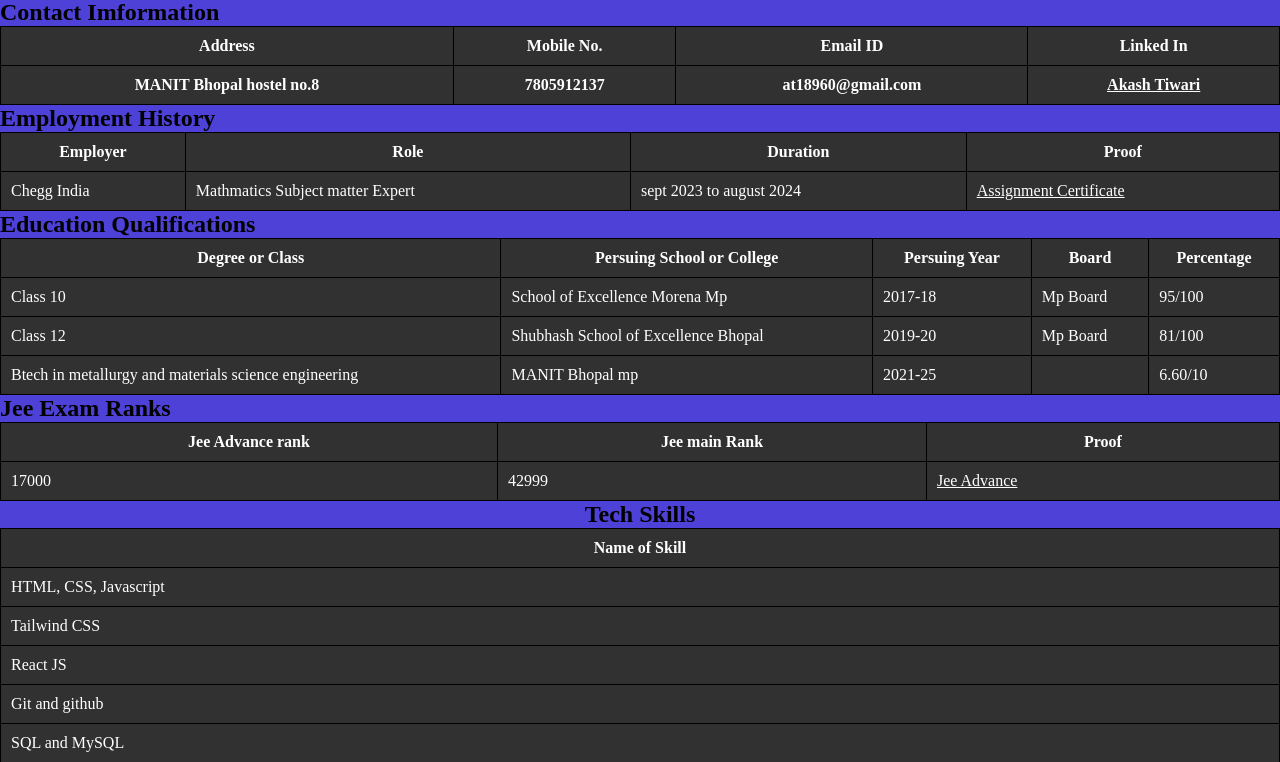
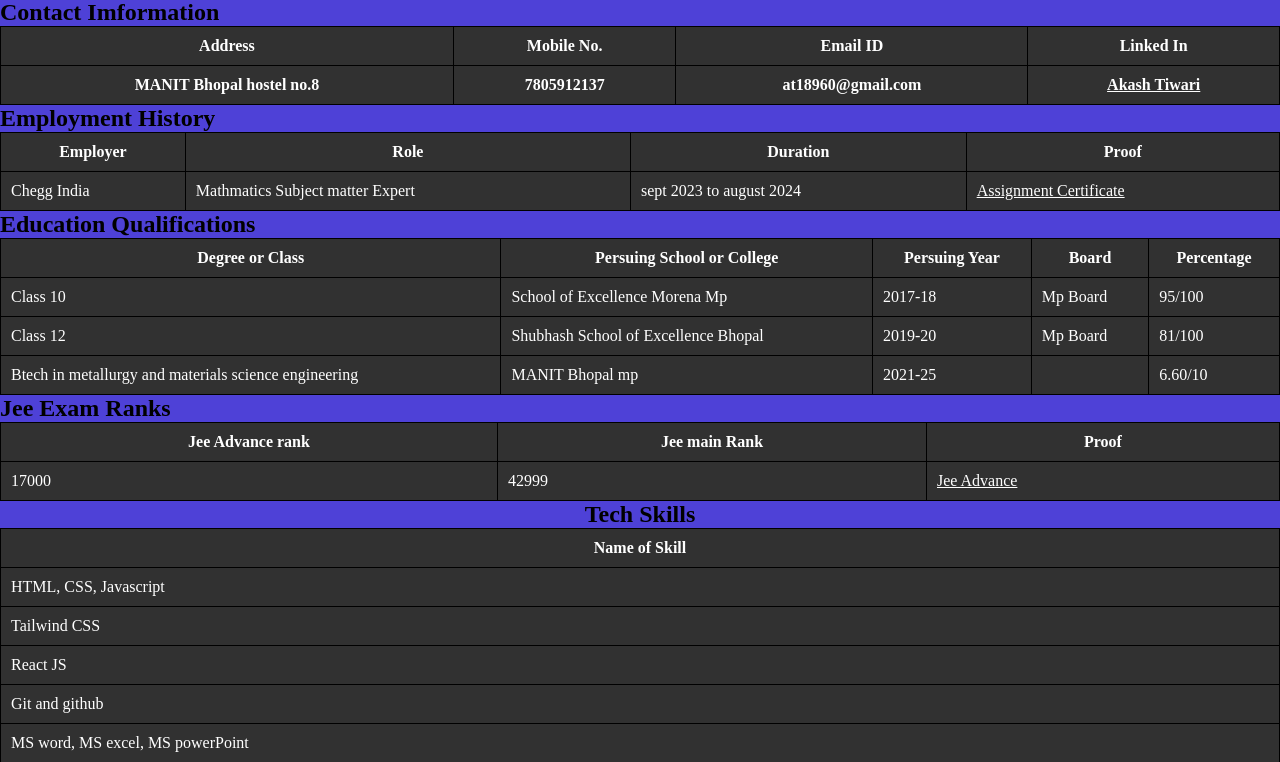
Before and after one commit to akashtiwari200/resume, a plain HTML site: page index.html in a window 1280 px wide. Shown: the part 38-800 px from the top of the page. Drawn offline with Linux system fonts and the light colour scheme.

Commit message:
Update index.html

```diff
--- a/index.html
+++ b/index.html
@@ -109,9 +109,6 @@
         </tr>
         <tr>
             <td>Git and github</td>
-        </tr>
-        <tr>
-            <td>SQL and MySQL</td>
         </tr>
         <tr>
             <td>MS word, MS excel, MS powerPoint</td>
```
